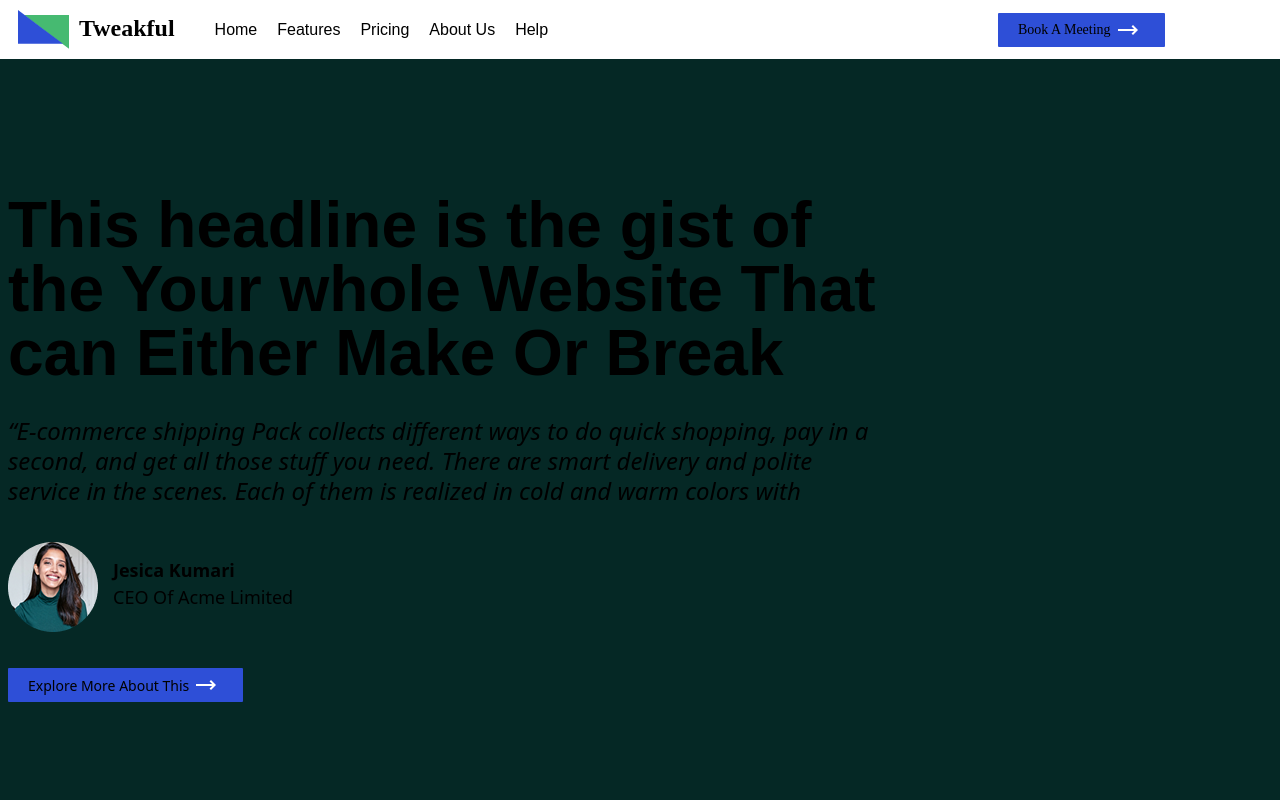
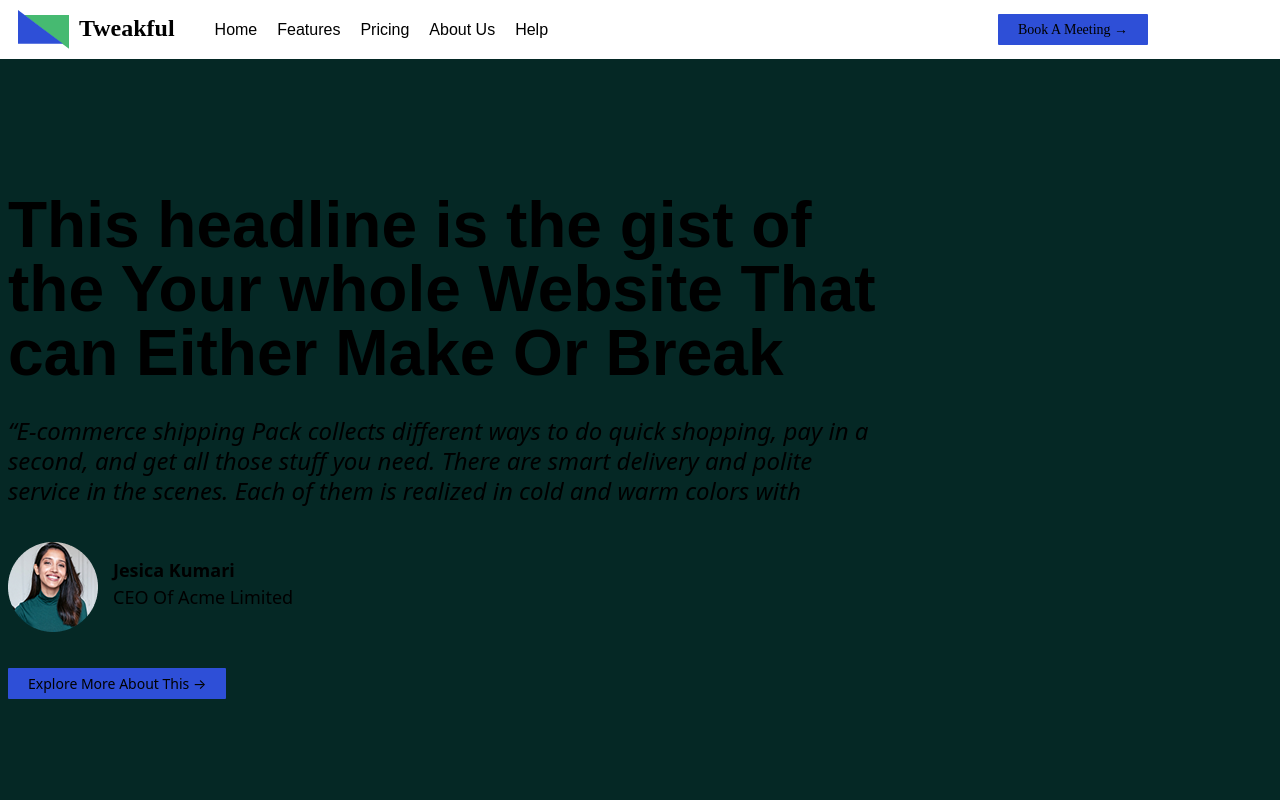
Before and after one commit to GgorgeousS/frontend-project, a website built with Vite: page index.html in a window 1280 px wide. Shown: the top 800 px of the page. Built offline with nearby package versions, Linux system fonts and the light colour scheme.

Commit message:
first 6 sections

```diff
--- a/index.html
+++ b/index.html
@@ -30,10 +30,7 @@
               <li><a href="#" class="nav-link px-2">About Us</a></li>
               <li><a href="#" class="nav-link px-2">Help</a></li>
             </ul>
-            <button type="button" class="btn">
-              Book A Meeting
-              <img class="btn-icon" src="/images/long_right.png" alt="Стрелка" />
-            </button>
+            <button type="button" class="btn">Book A Meeting →</button>
           </div>
         </div>
       </header>
@@ -61,10 +58,7 @@
                 </div>
               </div>
               <div class="bunner__button">
-                <button type="button" class="btn">
-                  Explore More About This
-                  <img class="btn-icon" src="/images/long_right.png" alt="Стрелка" />
-                </button>
+                <button type="button" class="btn">Explore More About This →</button>
               </div>
             </div>
           </div>
@@ -241,8 +235,6 @@
             </div>
           </div>
         </div>
-      </main>
-      <footer class="page__footer"></footer>
     </div>
 
     <script type="module" src="/src/index.js"></script>
--- a/src/styles/components/btn.css
+++ b/src/styles/components/btn.css
@@ -8,8 +8,3 @@
   align-items: center;
   border: none;
 }
-
-.btn-icon {
-  height: 10px;
-  margin: 7px;
-}
```
Also changed, not shown: public/images/g.svg (added), public/images/in.svg (added), public/images/twit.png (added).
